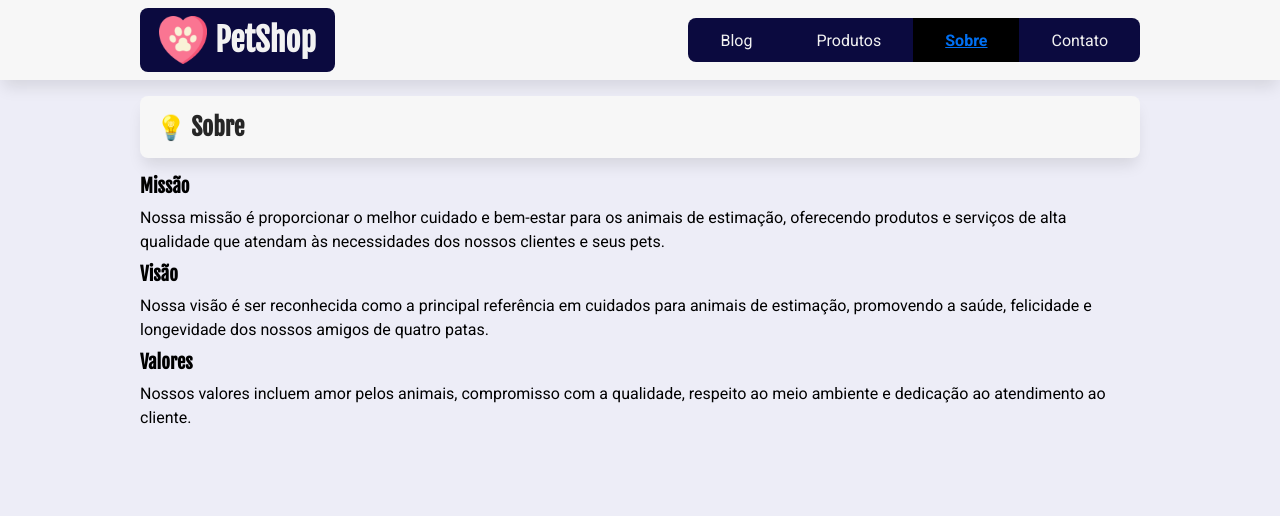
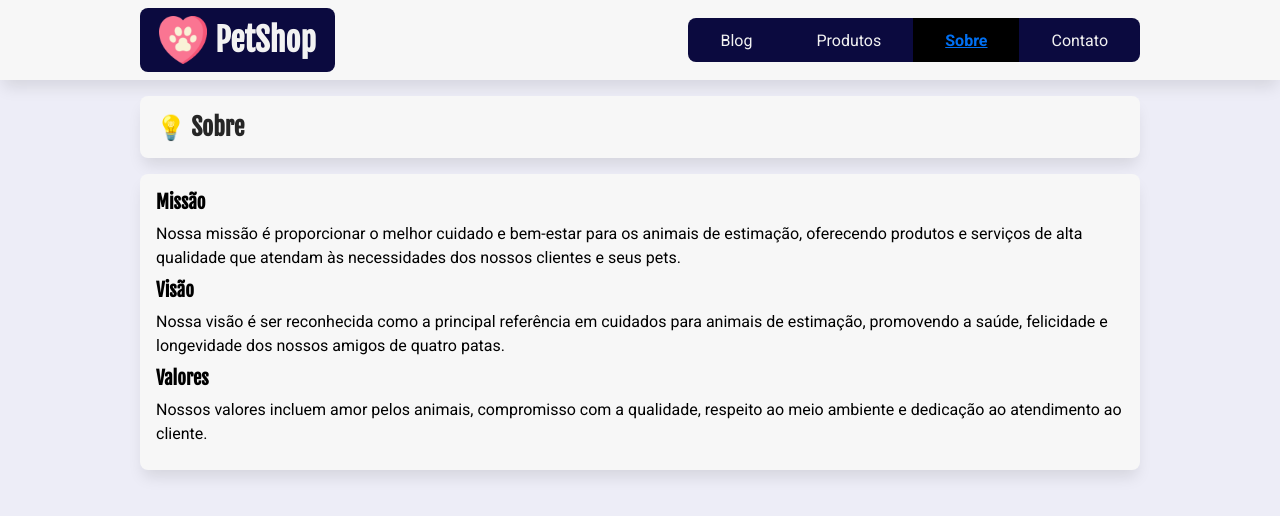
Before and after one commit to VanessaBaldin1/petshop, a Next.js app: page /sobre in a window 1280 px wide. Shown: the top 516 px of the page. Built offline with nearby package versions, Linux system fonts and the light colour scheme.

Commit message:
adiciona container nas pages.tsx

```diff
--- a/src/app/contato/page.tsx
+++ b/src/app/contato/page.tsx
@@ -1,6 +1,7 @@
 //src/app/contato/page.tsx
 import type { Metadata } from "next";
 import estilos from "./contato.module.css";
+import Container from "@/components/Container";
 
 export const metadata: Metadata = {
   title: "Contato | PetShop",
@@ -11,6 +12,7 @@ export default function Contato() {
   return (
     <section className={estilos.conteudo}>
       <h2>Contato</h2>
+      <Container>
         <p>
           Você pode nos enviar um e-mail para{" "}
           <a href="mailto:contato@petshop.com">contato@petshop.com</a> ou nos
@@ -18,6 +20,7 @@ export default function Contato() {
         </p>
 
         <p>Se preferir, use o formulário abaixo:</p>
+      </Container>
     </section>
   );
 }
--- a/src/app/not-found.tsx
+++ b/src/app/not-found.tsx
@@ -3,6 +3,7 @@
 import type { Metadata } from "next";
 import estilos from "./not-found.module.css";
 import Link from "next/link";
+import Container from "@/components/Container";
 
 export const metadata: Metadata = {
   title: "Pagina não encontrada | PetShop",
@@ -13,7 +14,7 @@ export default function Pagina404() {
   return (
     <section className={estilos.conteudo}>
       <h2>Ops! Página não encontrada!</h2>
-
+      <Container>
         <div className={estilos.imagem404}>
           <img
             src="./images/404.svg"
@@ -24,6 +25,7 @@ export default function Pagina404() {
             <Link href="/">Voltar para a página inicial</Link>
           </p>
         </div>
+      </Container>
     </section>
   );
 }
--- a/src/app/page.tsx
+++ b/src/app/page.tsx
@@ -4,6 +4,7 @@ export default function Home() {
   return (
     <section className={estilos.conteudo}>
       <h2>Pet Notícias</h2>
+
       <p>
         Lorem ipsum dolor sit amet consectetur adipisicing elit. Ratione dolore
         aut mollitia laudantium sunt? Sapiente maxime voluptas asperiores modi
--- a/src/app/sobre/page.tsx
+++ b/src/app/sobre/page.tsx
@@ -1,6 +1,7 @@
 //src/app/sobre/page.tsx
 import type { Metadata } from "next";
 import estilos from "./sobre.module.css";
+import Container from "@/components/Container";
 
 export const metadata: Metadata = {
   title: "Sobre | PetShop",
@@ -11,23 +12,26 @@ export default function Sobre() {
   return (
     <section className={estilos.conteudo}>
       <h2>Sobre</h2>
+      <Container>
         <h3>Missão</h3>
         <p>
-        Nossa missão é proporcionar o melhor cuidado e bem-estar para os animais
-        de estimação, oferecendo produtos e serviços de alta qualidade que
-        atendam às necessidades dos nossos clientes e seus pets.
+          Nossa missão é proporcionar o melhor cuidado e bem-estar para os
+          animais de estimação, oferecendo produtos e serviços de alta qualidade
+          que atendam às necessidades dos nossos clientes e seus pets.
         </p>
         <h3>Visão</h3>
         <p>
           Nossa visão é ser reconhecida como a principal referência em cuidados
-        para animais de estimação, promovendo a saúde, felicidade e longevidade
-        dos nossos amigos de quatro patas.
+          para animais de estimação, promovendo a saúde, felicidade e
+          longevidade dos nossos amigos de quatro patas.
         </p>
         <h3>Valores</h3>
         <p>
-        Nossos valores incluem amor pelos animais, compromisso com a qualidade,
-        respeito ao meio ambiente e dedicação ao atendimento ao cliente.
+          Nossos valores incluem amor pelos animais, compromisso com a
+          qualidade, respeito ao meio ambiente e dedicação ao atendimento ao
+          cliente.
         </p>
+      </Container>
     </section>
   );
 }
```
Also changed, not shown: src/app/produtos/page.tsx (+5 -3 lines). Lines whose indentation alone changed are shown as unchanged.
